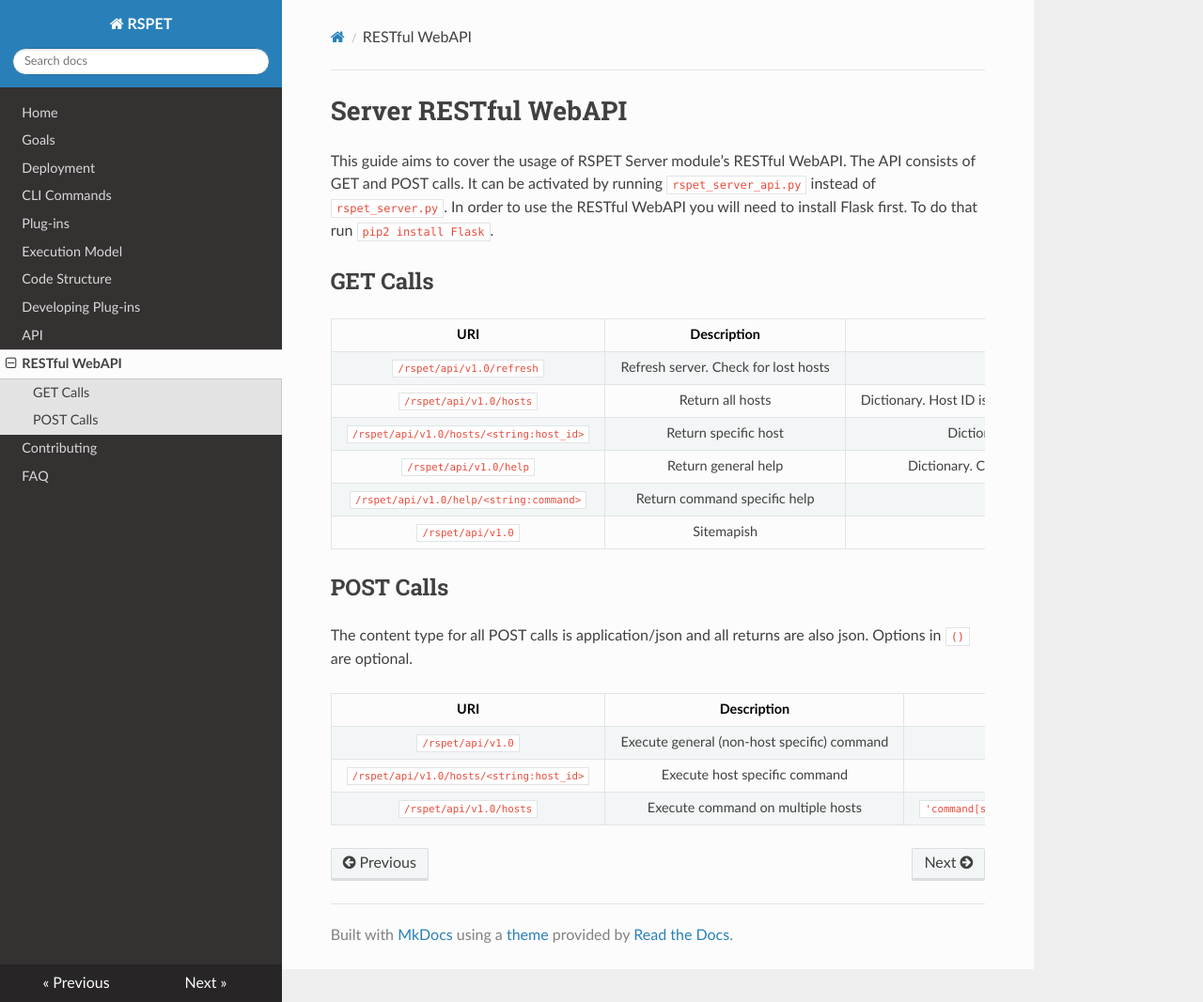
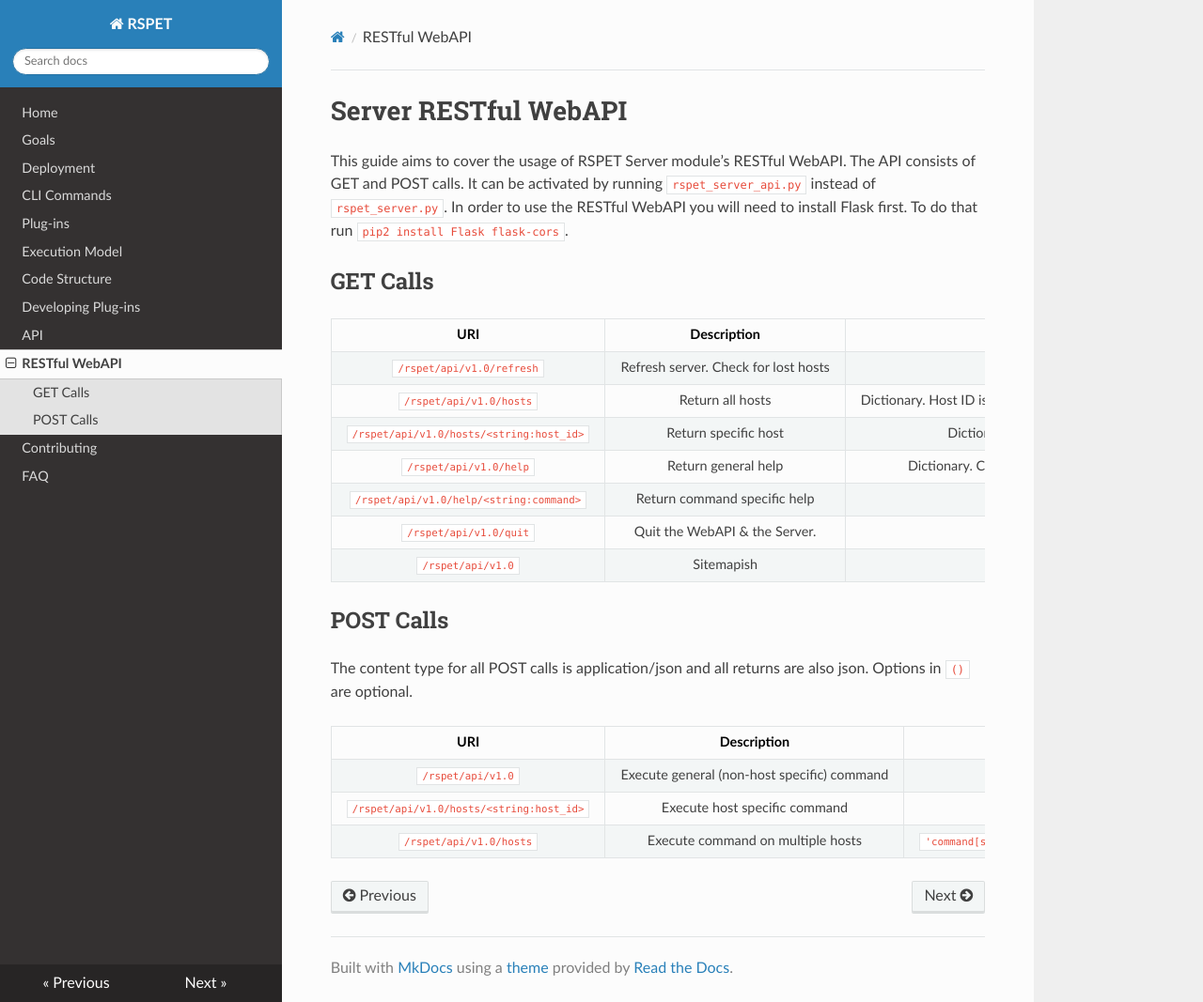
Before and after one commit to panagiks/md-docs, an MkDocs documentation site: the page built from docs/REST_API.md, in a window 1280 px wide and 1067 px high. Shown: the whole window at 94% size. Built offline with MkDocs 1.6.1, drawn with Linux system fonts in a browser that asks for light colours; nearby versions of some CDN libraries; old or Windows-style settings are respelled for this version of MkDocs.

Commit message:
Fix dependencies, add quit GET call.

```diff
--- a/docs/REST_API.md
+++ b/docs/REST_API.md
@@ -3,7 +3,7 @@
 This guide aims to cover the usage of RSPET Server module's RESTful WebAPI. The
 API consists of GET and POST calls. It can be activated by running `rspet_server_api.py`
 instead of `rspet_server.py`. In order to use the RESTful WebAPI you will need to
-install Flask first. To do that run `pip2 install Flask`.
+install Flask first. To do that run `pip2 install Flask flask-cors`.
 
 ## GET Calls
 
@@ -14,6 +14,7 @@ install Flask first. To do that run `pip2 install Flask`.
 | `/rspet/api/v1.0/hosts/<string:host_id>` | Return specific host | Dictionary. Keys : `'ip'`, `'port'`, `'type'`, `'uri'`, `'version'`, `'hostname'`, `'OS'` |
 | `/rspet/api/v1.0/help` | Return general help | Dictionary. Command is key. Unfolds to Dictionary. Keys : `'help'`, `'states'`, `'syntax'`, `'uri'`|
 | `/rspet/api/v1.0/help/<string:command>` | Return command specific help | Dictionary. Keys : `'help'`, `'states'`,  `'syntax'`, `;uri` |
+| `/rspet/api/v1.0/quit` | Quit the WebAPI & the Server. | 204 |
 | `/rspet/api/v1.0` | Sitemapish | Array. Unfolds to Dictionary. Keys : `'doc'`, `'methods'`, `'uri'` |
 
 ## POST Calls
```
